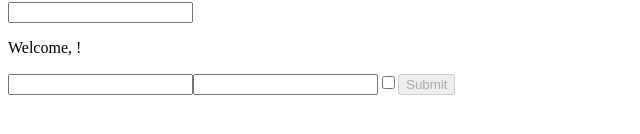
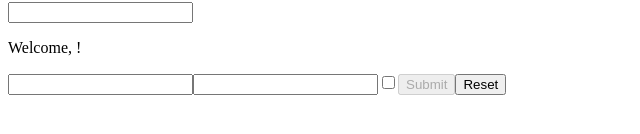
Before and after one commit to antoniocodella/react-exercises, a React (Create React App) app: page / in a window 1280 px wide. Shown: the part 446-580 px from the top of the page, without its empty margins (0-640 px from the left). Built offline with nearby package versions, Linux system fonts and the light colour scheme.

Commit message:
forms-04

```diff
--- a/src/Login.js
+++ b/src/Login.js
@@ -20,6 +20,15 @@ export class Login extends React.Component {
 
     this.setState({
       [name]: type === "checkbox" ? checked : value,
+    });
+  };
+
+  handleResetInput = (e) => {
+    e.preventDefault();
+    this.setState({
+      username: "",
+      password: "",
+      remember: false,
     });
   };
 
@@ -48,14 +57,11 @@ export class Login extends React.Component {
           onChange={this.handleInputChange}
         />
         {this.state.username === "" || this.state.password === "" ? (
-          <button type="submit" disabled>
-            Submit
-          </button>
+          <button disabled>Submit</button>
         ) : (
-          <button type="submit" onClick={this.handleSubmit}>
-            Submit
-          </button>
+          <button onClick={this.handleSubmit}>Submit</button>
         )}
+        <button onClick={this.handleResetInput}>Reset</button>
       </form>
     );
   }
```
